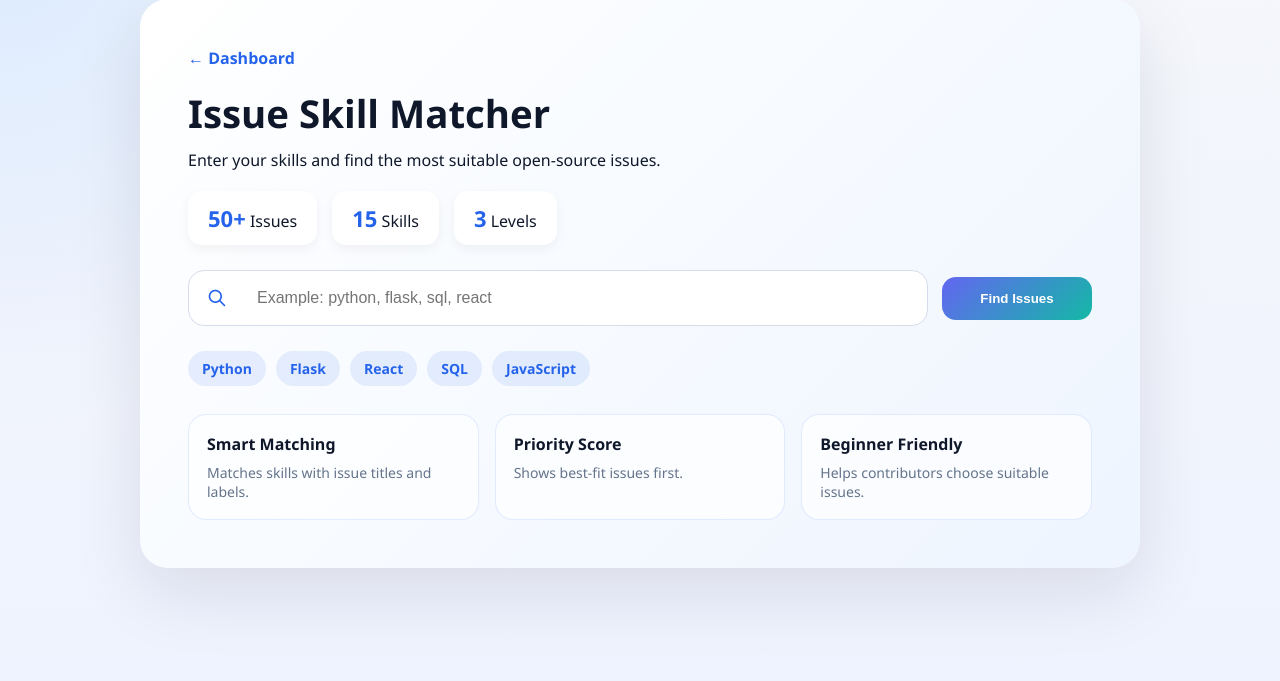
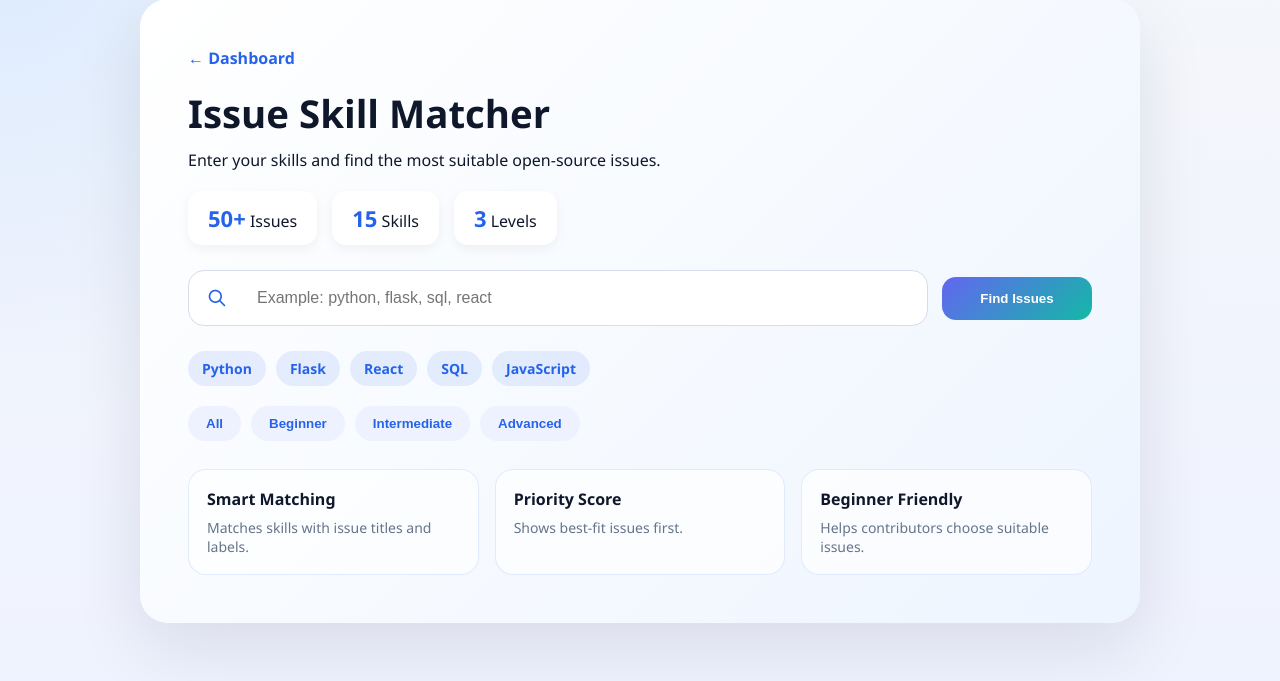
Before and after one commit to mayank200529/open-source-contributor-intelligence-platform, a Flask app: page /skill-match in a window 1280 px wide. Shown: the part 71-752 px from the top of the page. Run offline with Flask 3, Linux system fonts and the light colour scheme.

Commit message:
feat: add difficulty filters to issue matcher

```diff
--- a/app/static/style.css
+++ b/app/static/style.css
@@ -974,3 +974,26 @@ body {
     align-items:center;
     white-space:nowrap;
 }
+
+.filter-buttons{
+    display:flex;
+    gap:10px;
+    margin:20px 0;
+    flex-wrap:wrap;
+}
+
+.filter-buttons button{
+    border:none;
+    padding:10px 18px;
+    border-radius:999px;
+    cursor:pointer;
+    background:#eef2ff;
+    color:#2563eb;
+    font-weight:700;
+    transition:.3s;
+}
+
+.filter-buttons button:hover{
+    background:#2563eb;
+    color:white;
+}
--- a/app/templates/skill_match.html
+++ b/app/templates/skill_match.html
@@ -41,6 +41,13 @@
         <span>JavaScript</span>
     </div>
 
+    <div class="filter-buttons">
+        <button onclick="filterIssues('all')">All</button>
+        <button onclick="filterIssues('beginner')">Beginner</button>
+        <button onclick="filterIssues('intermediate')">Intermediate</button>
+        <button onclick="filterIssues('advanced')">Advanced</button>
+    </div>
+
     <div class="matcher-features">
         <div>
             <h4>Smart Matching</h4>
@@ -59,7 +66,7 @@
     </div>
     <div class="issue-results">
         {% for issue in matched_issues %}
-        <div class="issue-card">
+        <div class="issue-card"  data-level="{{ issue.level }}">
             <div>
                 <h3>{{ issue.title }}</h3>
                 <div class="issue-meta">
@@ -94,5 +101,26 @@
     </div>
 </section>
 
+<script>
+function filterIssues(level){
+
+    const cards = document.querySelectorAll('.issue-card');
+
+    cards.forEach(card => {
+
+        if(level === 'all'){
+            card.style.display = 'block';
+        }
+        else if(card.dataset.level === level){
+            card.style.display = 'block';
+        }
+        else{
+            card.style.display = 'none';
+        }
+
+    });
+}
+</script>
+
 </body>
 </html>
```
